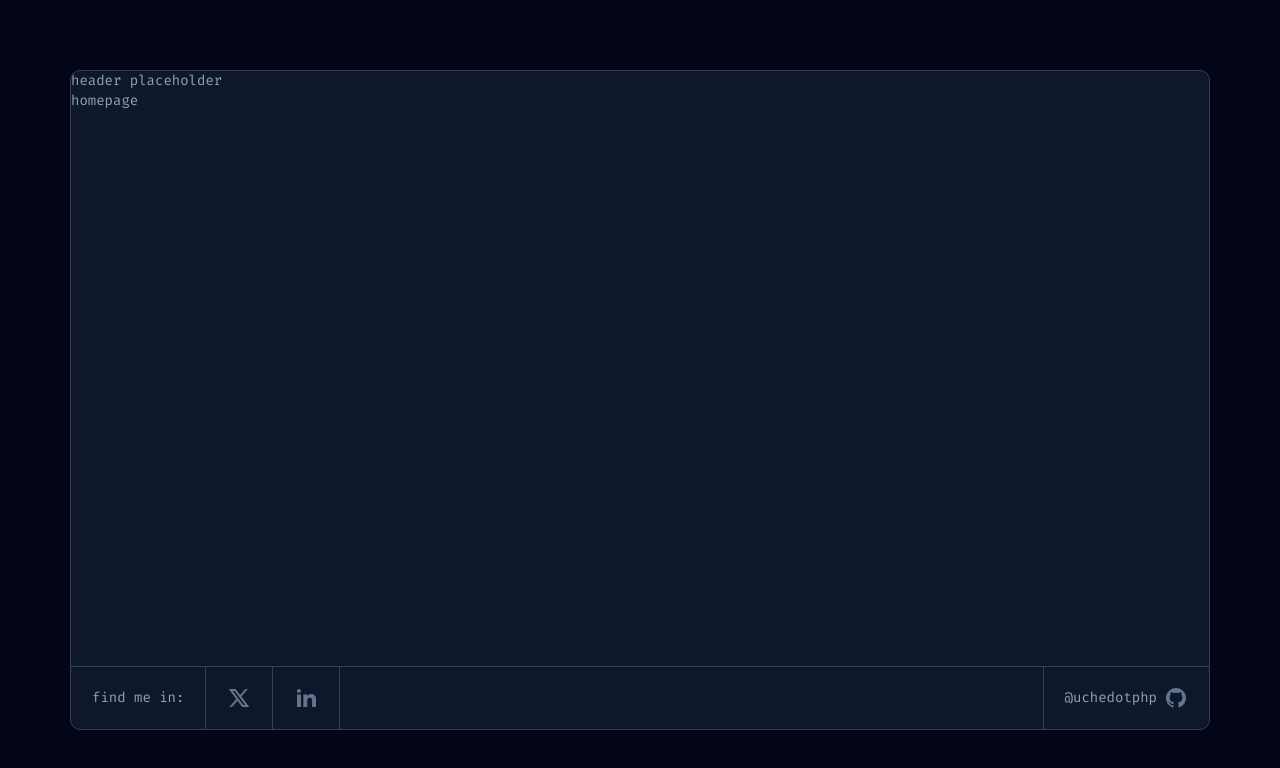
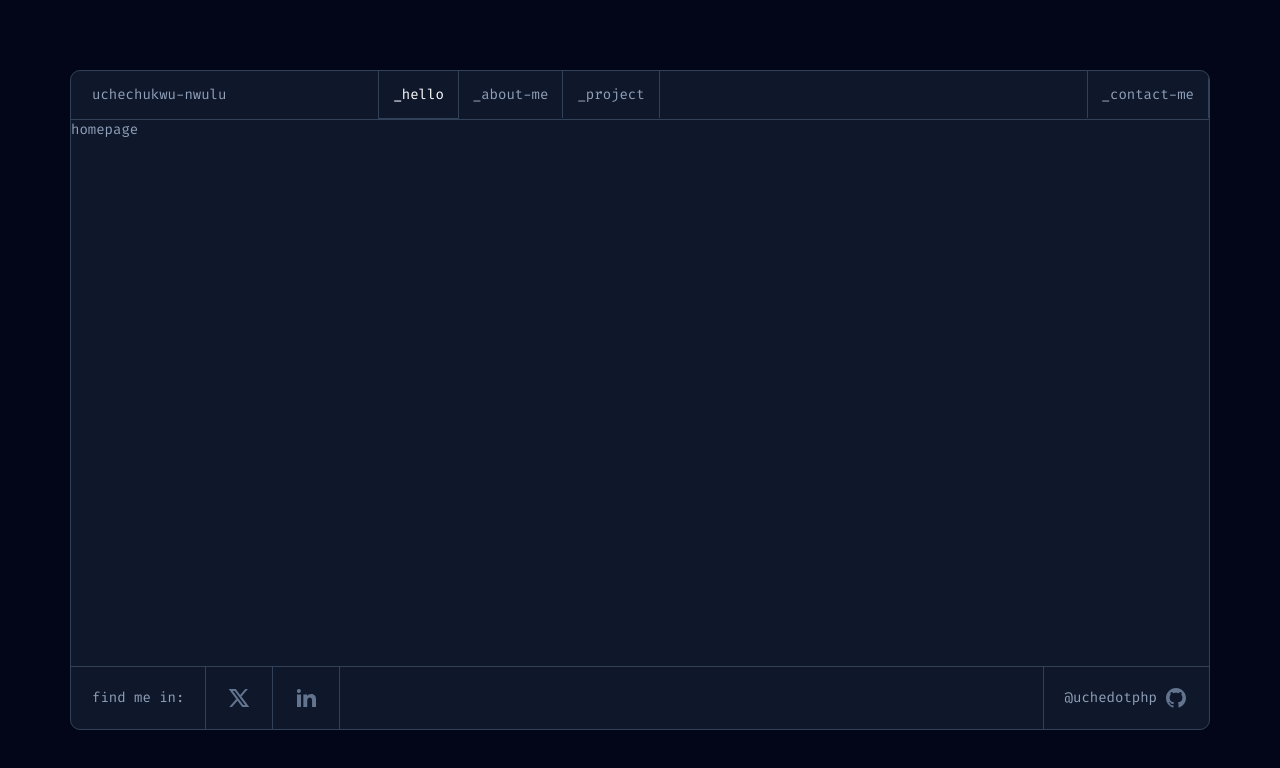
Before and after one commit to uchedotphp/my-portfolio, a React (Vite) app: page / in a window 1280 px wide. Shown: the top 768 px of the page. Built offline with nearby package versions, Linux system fonts and the light colour scheme.

Commit message:
Feat: Create navigation for mobile and larger screens

```diff
--- /dev/null
+++ b/src/components/Navbar.tsx
@@ -0,0 +1,43 @@
+import { NavLink } from "react-router";
+import IconMenu from '../assets/icons/burger-icon-menu.svg'
+
+const Navbar = () => {
+  const navItems = [
+    { name: "hello", path: "/" },
+    { name: "about-me", path: "/about-me" },
+    { name: "project", path: "/project" },
+    { name: "contact-me", path: "/contact" },
+  ];
+  return (
+    <nav className="w-full flex items-center justify-between lg:justify-start border-b border-slate-700">
+      <span className="text-nowrap lg:border-r border-slate-700 pl-6 pr-[152px] py-4">
+        uchechukwu-nwulu
+      </span>
+      <ul className="items-center w-full hidden lg:flex">
+        {navItems.map(({ name, path }, index) => (
+          <li key={name} className="last:ml-auto">
+            <NavLink
+              to={path}
+              className={({ isActive }) =>
+                `${
+                  isActive
+                    ? "text-white border-b-2 border-orange border-r-slate-700"
+                    : ""
+                } ${
+                  index === 3 ? "border-l" : ""
+                } px-4 py-4 border-r border-slate-700`
+              }
+            >
+              _{name}
+            </NavLink>
+          </li>
+        ))}
+      </ul>
+      <button type="button" className="lg:hidden">
+        <img src={IconMenu} alt="menu icon" className="pr-[19px]" />
+      </button>
+    </nav>
+  );
+};
+
+export default Navbar;
--- a/src/layouts/MainLayout.tsx
+++ b/src/layouts/MainLayout.tsx
@@ -2,6 +2,7 @@ import { Outlet } from "react-router";
 import GithubIcon from "../assets/icons/icon-git.svg";
 import LinkedinIcon from "../assets/icons/icon-linkedin.svg";
 import XIcon from "../assets/icons/icon-x.svg";
+import Navbar from "../components/Navbar";
 
 const MainLayout = () => {
   const icons = [
@@ -24,7 +25,9 @@ const MainLayout = () => {
   return (
     <div className="h-full p-4 lg:p-[70px]">
       <div className="h-full bg-slate-900 rounded-[10px] overflow-hidden border border-slate-700 flex flex-col">
-        <header>header placeholder</header>
+        <header>
+          <Navbar />
+        </header>
         <main className="grow">
           <Outlet />
         </main>
```
Also changed, not shown: src/assets/icons/burger-icon-menu.svg (added), src/assets/icons/icon-close.svg (added).
